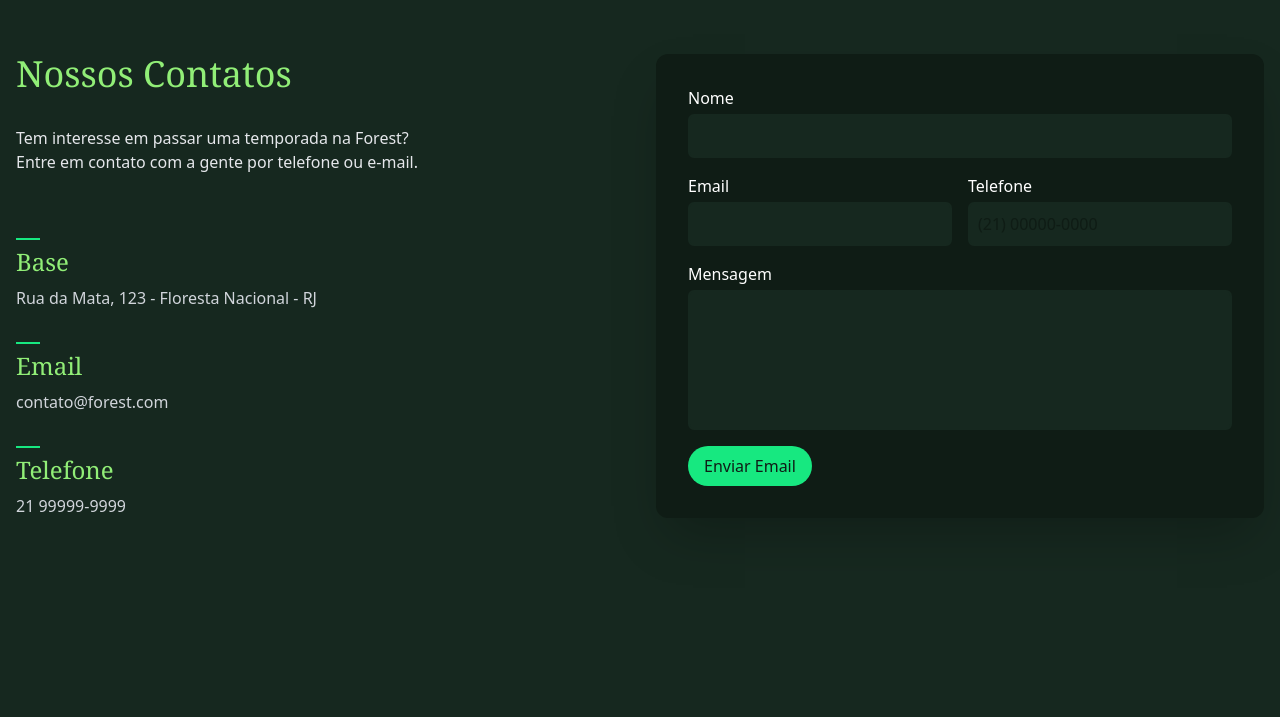
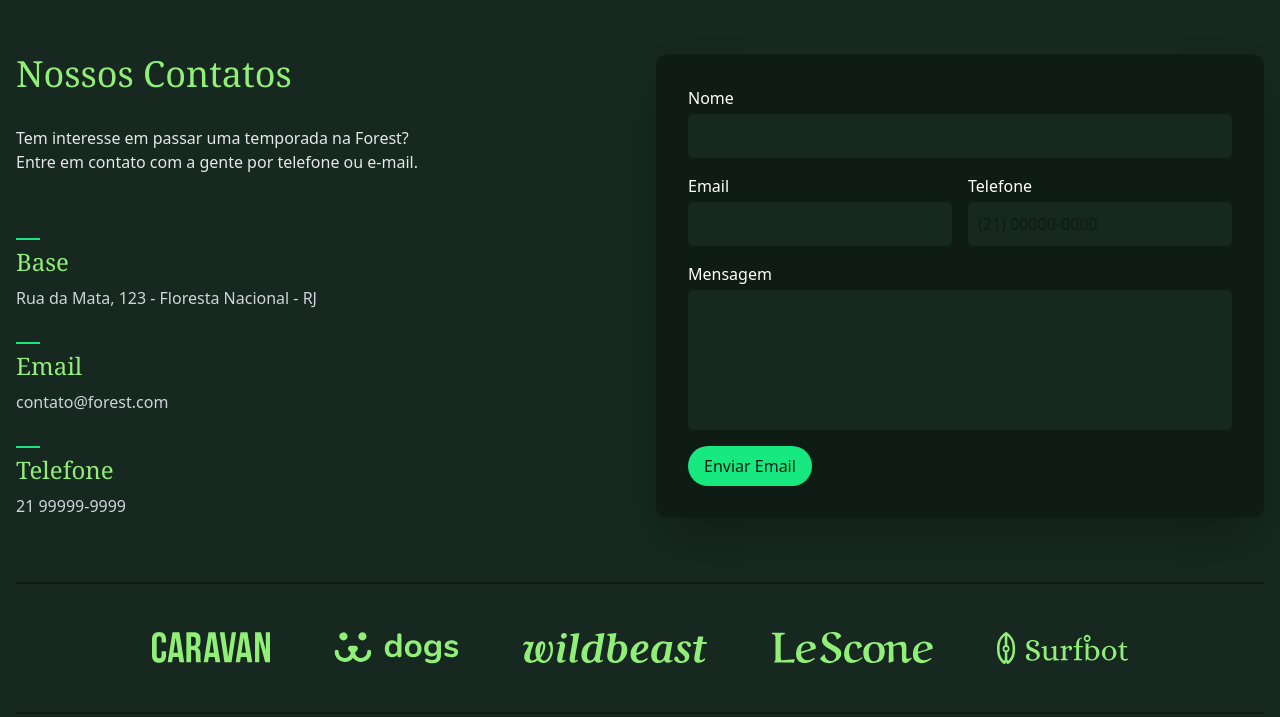
Before and after one commit to GuilhermeJSales/forest, a website: page src/index.html in a window 1280 px wide. Shown: the part 3526-4243 px from the top of the page. Drawn offline with Linux system fonts and the light colour scheme.

Commit message:
partners section

```diff
--- a/src/index.html
+++ b/src/index.html
@@ -482,5 +482,18 @@
         <button class="place-self-start inline-block rounded-full bg-verde-400 px-4 py-2 text-verde-900"">Enviar Email</button>
       </form>
     </section>
+
+    <!-- parceiros -->
+     <section class="container mb-12 sm:mb-16">
+      <ul class="flex flex-col items-center justify-center py-4 max-sm:divide-y-2 divide-verde-800 *:p-4 sm:flex-row sm:gap-8 sm:border-b-2 sm:border-t-2 sm:border-verde-900 sm:py-8 *:*:max-h-8">
+        <li><img src="./img/parceiros/caravan.svg" alt="Caravan"></li>
+        <li><img src="./img/parceiros/dogs.svg" alt="Dogs"></li>
+        <li><img src="./img/parceiros/wildbeast.svg" alt="Wildbeast"></li>
+        <li><img src="./img/parceiros/lescone.svg" alt="Lescone"></li>
+        <li><img src="./img/parceiros/surfbot.svg" alt="Surfbot"></li>
+
+
+      </ul>
+     </section>
   </body>
 </html>
```
Also changed, not shown: src/output.css.
